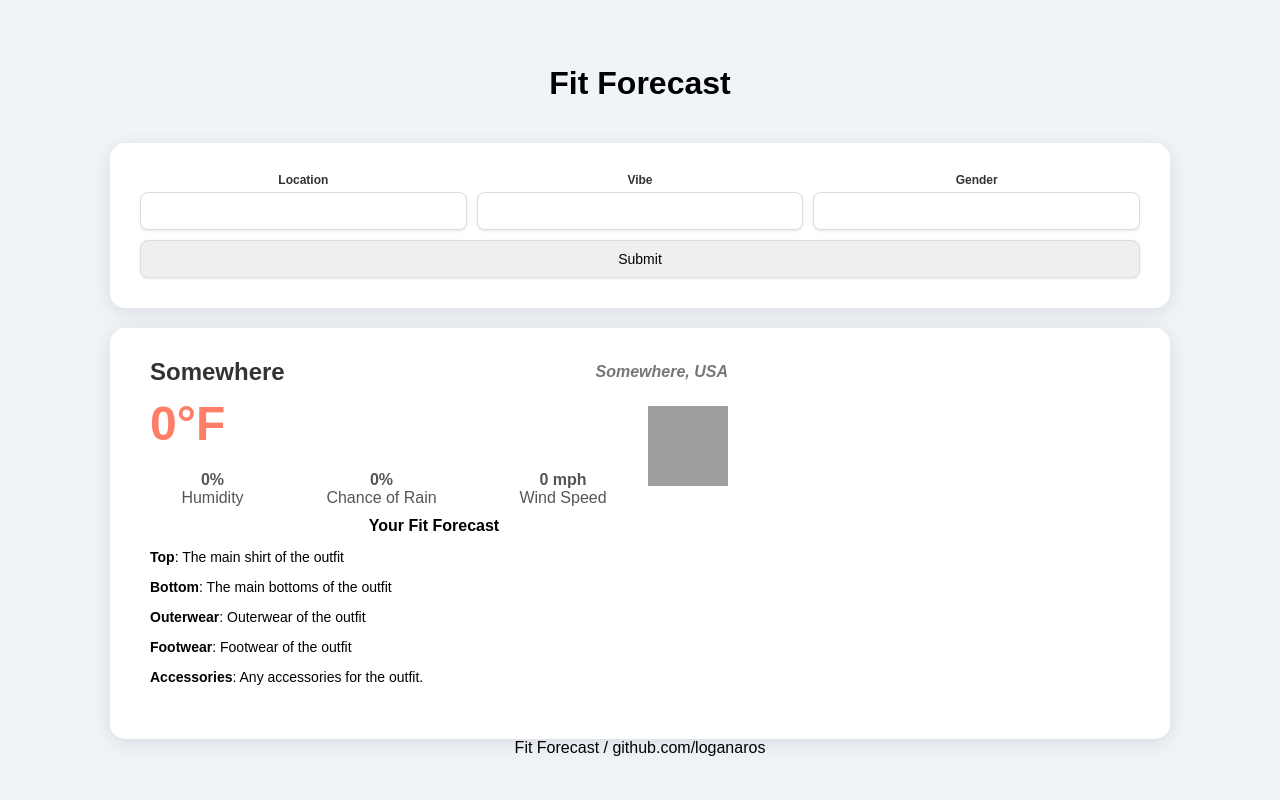
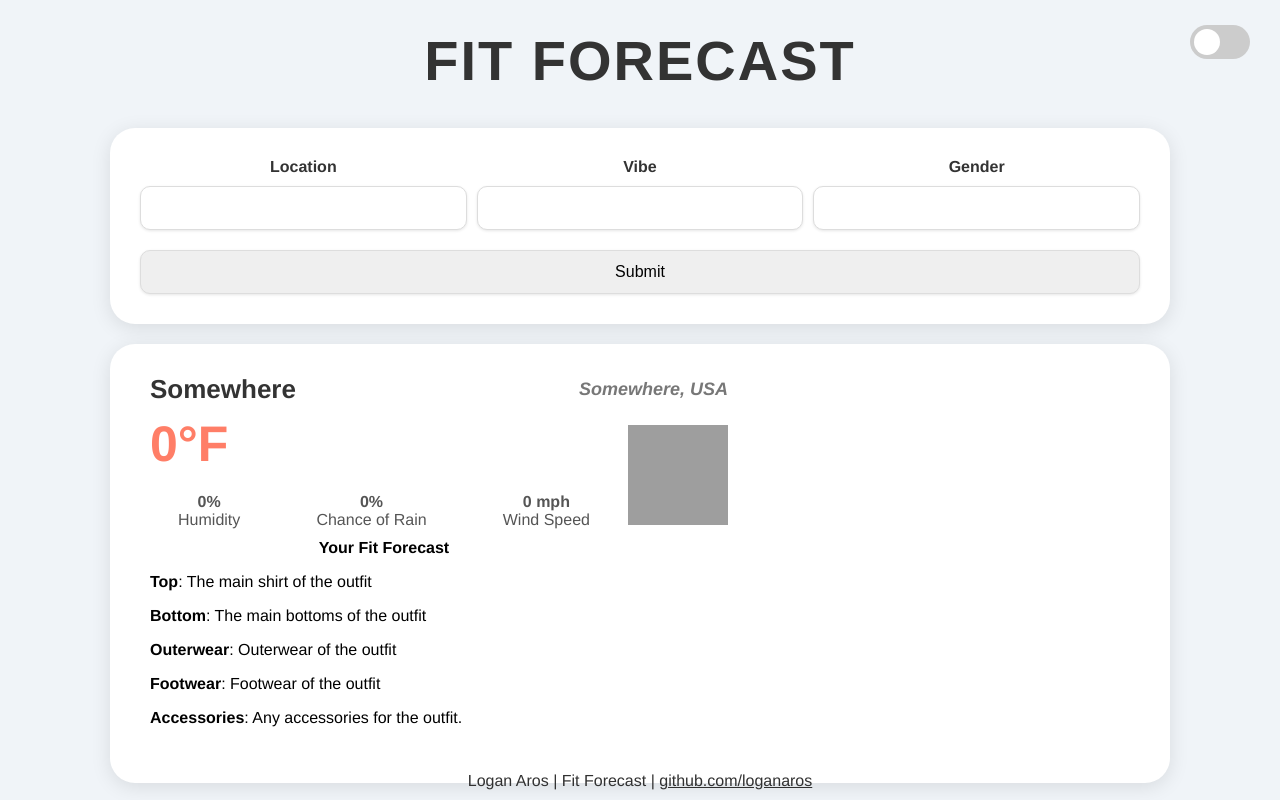
Before and after one commit to loganaros/FitForecast, a Flask app: page / in a window 1280 px wide. Run offline with Flask 3, Linux system fonts and the light colour scheme; grey boxes are pictures that could not be loaded.

Commit message:
modifying styles, adding light and dark mode and toggle for dark mode

```diff
--- /dev/null
+++ b/static/dark_mode.css
@@ -0,0 +1,290 @@
+body {
+    display: flex;
+    justify-content: center;
+    align-items: center;
+    height: 100vh;
+    margin: 0;
+    background-color: #282c34;
+    font-family: 'Helvetica Neue', sans-serif;
+    color: #ffffff;
+    flex-direction: column;
+}
+
+footer {
+    position: fixed;
+    left: 0;
+    bottom: 10px;
+    width: 100%;
+    color: #b0bec5;
+    text-align: center;
+}
+
+a {
+    color: #ffcc80;
+    text-decoration: none;
+}
+
+h1 {
+    font-family: 'Poppins', sans-serif;
+    font-size: 56px;
+    font-weight: 800;
+    letter-spacing: 2px;
+    color: #ff7043;
+    text-align: center;
+    margin-top: 10px;
+    margin-bottom: 10px;
+    text-transform: uppercase;
+}
+
+.weather-card {
+    background-color: #424242;
+    border-radius: 25px;
+    box-shadow: 0 6px 30px rgba(0, 0, 0, 0.3);
+    padding: 30px;
+    max-width: 1000px;
+    display: flex;
+    gap: 20px;
+    align-items: center;
+    margin-top: 20px;
+    width: 100%;
+    color: #ffffff;
+}
+
+.header-info {
+    display: flex;
+    align-items: center;
+    justify-content: space-between;
+    width: 100%;
+}
+
+.header-info h2 {
+    margin: 0;
+    font-size: 26px;
+    color: #ffcc80;
+    padding-left: 10px;
+}
+
+.header-info h3 {
+    color: #90a4ae;
+    font-size: 18px;
+    margin: 0;
+}
+
+.weather-icon {
+    width: 100px;
+    height: 100px;
+    margin: 20px 0;
+    float: right;
+}
+
+.temperature {
+    font-size: 50px;
+    font-weight: bold;
+    color: #ffa726;
+    margin: 10px 0;
+    padding-left: 10px;
+}
+
+.description {
+    font-size: 20px;
+    color: #b0bec5;
+    margin-bottom: 20px;
+}
+
+.additional-info {
+    display: flex;
+    justify-content: space-around;
+    color: #eceff1;
+}
+
+.additional-info div {
+    text-align: center;
+}
+
+.additional-info span {
+    display: block;
+    font-weight: bold;
+    color: #ffd54f;
+}
+
+.outfit-recommendation {
+    display: flex;
+    justify-content: space-around;
+    padding: 10px;
+}
+
+.outfit-recommendation div {
+    text-align: left;
+    color: #f5f5f5;
+}
+
+.outfit-recommendation span {
+    display: block;
+    font-weight: bold;
+    color: #ffcc80;
+    text-align: center;
+}
+
+.outfit-recommendation p {
+    font-size: 16px;
+}
+
+.outfit-image {
+    max-width: 100%;
+    height: auto;
+    border-radius: 10px;
+}
+
+.content {
+    flex: 3;
+}
+
+.img-container {
+    flex: 2;
+}
+
+.input-container {
+    width: 100%;
+    margin-top: 25px;
+    background-color: #424242;
+    border-radius: 25px;
+    box-shadow: 0 6px 30px rgba(0, 0, 0, 0.3);
+    max-width: 1000px;
+    padding: 30px;
+    color: #ffffff;
+}
+
+.text-inputs-container {
+    display: grid;
+    grid-template-columns: repeat(3, 1fr);
+    align-items: center;
+    gap: 10px;
+}
+
+.form-group {
+    margin-top: 20px;
+}
+
+.input-container input {
+    width: 100%;
+    padding: 12px;
+    font-size: 16px;
+    border: none;
+    border-radius: 10px;
+    outline: none;
+    background-color: #333333;
+    color: #ffffff;
+    box-shadow: 0 2px 10px rgba(0, 0, 0, 0.2);
+    transition: background-color 0.3s ease, box-shadow 0.3s ease;
+    box-sizing: border-box;
+}
+
+.input-container input:focus {
+    background-color: #555555;
+    box-shadow: 0 0 10px rgba(255, 204, 128, 0.6);
+}
+
+.input-container label {
+    display: block;
+    text-align: center;
+    font-weight: bold;
+    margin-bottom: 10px;
+    font-size: 16px;
+    color: #ffcc80;
+}
+
+.outfit-text {
+    width: 100%;
+}
+
+.skeleton {
+    background-color: #555555;
+    background-image: linear-gradient(90deg, #555555 25%, #666666 50%, #555555 75%);
+    background-size: 400% 100%;
+    animation: shimmer 3.5s infinite;
+    border-radius: 4px;
+}
+
+@keyframes shimmer {
+    0% {
+        background-position: -400% 0;
+    }
+
+    100% {
+        background-position: 400% 0;
+    }
+}
+
+.skeleton-text {
+    width: 100%;
+    height: 16px;
+    margin: 5px 0;
+}
+
+.skeleton-image {
+    width: 50%;
+    height: 100%;
+    margin-bottom: 10px;
+}
+
+.hidden {
+    display: none;
+}
+
+/* dark mode toggle switch */
+
+.switch {
+    height: 100px;
+    position: fixed;
+    right: 30px;
+    top: 25px;
+}
+
+.theme-switch {
+  display: inline-block;
+  height: 34px;
+  position: relative;
+  width: 60px;
+}
+
+.theme-switch input {
+  display:none;
+}
+
+.slider {
+  background-color: #ccc;
+  bottom: 0;
+  cursor: pointer;
+  left: 0;
+  position: absolute;
+  right: 0;
+  top: 0;
+  transition: .4s;
+}
+
+.slider:before {
+  background-color: #fff;
+  bottom: 4px;
+  content: "";
+  height: 26px;
+  left: 4px;
+  position: absolute;
+  transition: .4s;
+  width: 26px;
+}
+
+input:checked + .slider {
+  background-color: #404753;
+}
+
+input:checked + .slider:before {
+  transform: translateX(26px);
+}
+
+.slider.round {
+  border-radius: 34px;
+}
+
+.slider.round:before {
+  border-radius: 50%;
+}
--- a/static/styles.css
+++ b/static/light_mode.css
@@ -5,13 +5,38 @@ body {
     height: 100vh;
     margin: 0;
     background-color: #f0f4f8;
-    font-family: 'Arial', sans-serif;
+    font-family: 'Helvetica Neue', sans-serif;
     flex-direction: column;
+}
+
+footer {
+    position: fixed;
+    left: 0;
+    bottom: 10px;
+    width: 100%;
+    color: rgb(49, 49, 49);
+    text-align: center;
+}
+
+a {
+    color: rgb(49, 49, 49);
+}
+
+h1 {
+    font-family: 'Poppins', sans-serif;
+    font-size: 56px;
+    font-weight: 800;
+    letter-spacing: 2px;
+    color: #333;
+    text-align: center;
+    margin-top: 10px;
+    margin-bottom: 10px;
+    text-transform: uppercase;
 }
 
 .weather-card {
     background-color: #ffffff;
-    border-radius: 15px;
+    border-radius: 25px;
     box-shadow: 0 4px 20px rgba(0, 0, 0, 0.1);
     padding: 30px;
     max-width: 1000px;
@@ -31,26 +56,26 @@ body {
 
 .header-info h2 {
     margin: 0;
-    font-size: 24px;
+    font-size: 26px;
     color: #333;
     padding-left: 10px;
 }
 
 .header-info h3 {
     color: #777;
-    font-size: 16px;
+    font-size: 18px;
     margin: 0;
 }
 
 .weather-icon {
-    width: 80px;
-    height: 80px;
+    width: 100px;
+    height: 100px;
     margin: 20px 0;
     float: right;
 }
 
 .temperature {
-    font-size: 48px;
+    font-size: 50px;
     font-weight: bold;
     color: #ff7e67;
     margin: 10px 0;
@@ -58,7 +83,7 @@ body {
 }
 
 .description {
-    font-size: 18px;
+    font-size: 20px;
     color: #777;
     margin-bottom: 20px;
 }
@@ -95,13 +120,13 @@ body {
 }
 
 .outfit-recommendation p {
-    font-size: 14px;
+    font-size: 16px;
 }
 
 .outfit-image {
     max-width: 100%;
     height: auto;
-    border-radius: 8px;
+    border-radius: 10px;
 }
 
 .content {
@@ -114,9 +139,9 @@ body {
 
 .input-container {
     width: 100%;
-    margin-top: 20px;
+    margin-top: 25px;
     background-color: #ffffff;
-    border-radius: 15px;
+    border-radius: 25px;
     box-shadow: 0 4px 20px rgba(0, 0, 0, 0.1);
     max-width: 1000px;
     padding: 30px;
@@ -130,15 +155,15 @@ body {
 }
 
 .form-group {
-    margin-top: 10px;
+    margin-top: 20px;
 }
 
 .input-container input {
     width: 100%;
-    padding: 10px;
-    font-size: 14px;
+    padding: 12px;
+    font-size: 16px;
     border: 1px solid #ddd;
-    border-radius: 8px;
+    border-radius: 10px;
     outline: none;
     transition: border-color 0.3s ease, box-shadow 0.3s ease;
     box-shadow: 0 1px 3px rgba(0, 0, 0, 0.1);
@@ -154,8 +179,8 @@ body {
     display: block;
     text-align: center;
     font-weight: bold;
-    margin-bottom: 5px;
-    font-size: 12px;
+    margin-bottom: 10px;
+    font-size: 16px;
     color: #333;
 }
 
@@ -199,3 +224,61 @@ body {
 .hidden {
     display: none;
 }
+
+/* dark mode toggle switch */
+
+.switch {
+    height: 100px;
+    position: fixed;
+    right: 30px;
+    top: 25px;
+}
+
+.theme-switch {
+  display: inline-block;
+  height: 34px;
+  position: relative;
+  width: 60px;
+}
+
+.theme-switch input {
+  display:none;
+}
+
+.slider {
+  background-color: #ccc;
+  bottom: 0;
+  cursor: pointer;
+  left: 0;
+  position: absolute;
+  right: 0;
+  top: 0;
+  transition: .4s;
+}
+
+.slider:before {
+  background-color: #fff;
+  bottom: 4px;
+  content: "";
+  height: 26px;
+  left: 4px;
+  position: absolute;
+  transition: .4s;
+  width: 26px;
+}
+
+input:checked + .slider {
+  background-color: #2b2b2b;
+}
+
+input:checked + .slider:before {
+  transform: translateX(26px);
+}
+
+.slider.round {
+  border-radius: 34px;
+}
+
+.slider.round:before {
+  border-radius: 50%;
+}
--- a/templates/index.html
+++ b/templates/index.html
@@ -6,8 +6,10 @@
     <meta http-equiv="X-UA-Compatible" content="IE=edge">
     <meta name="viewport" content="width=device-width, initial-scale=1.0">
     <title>Fit Forecast</title>
-    <link rel="stylesheet" href="{{ url_for('static', filename='styles.css') }}">
+    <link rel="stylesheet" id="light-mode" href="{{ url_for('static', filename='light_mode.css') }}">
+    <link rel="stylesheet" id="dark-mode" href="{{ url_for('static', filename='dark_mode.css') }}" disabled>
     <script>
+        // Function to show skeleton loader
         function showSkeleton() {
             document.getElementById('loading-skeleton').classList.remove('hidden');
             document.getElementById('weather-card-content').classList.add('hidden');
@@ -19,6 +21,38 @@
         }
 
         document.addEventListener("DOMContentLoaded", function () {
+            const lightMode = document.getElementById('light-mode');
+            const darkMode = document.getElementById('dark-mode');
+            const toggleCheckbox = document.getElementById('toggle-dark-mode');
+
+            // Function to toggle between light and dark mode
+            function toggleDarkMode() {
+                setTimeout(() => {
+                    if (toggleCheckbox.checked) {
+                        // Switch to Dark Mode
+                        darkMode.disabled = false;
+                        lightMode.disabled = true;
+                        localStorage.setItem('theme', 'dark');
+                    } else {
+                        // Switch to Light Mode
+                        darkMode.disabled = true;
+                        lightMode.disabled = false;
+                        localStorage.setItem('theme', 'light');
+                    }
+                }, 300);
+            }
+
+            // Load saved theme preference on page load
+            const savedTheme = localStorage.getItem('theme');
+            if (savedTheme === 'dark') {
+                darkMode.disabled = false;
+                lightMode.disabled = true;
+                toggleCheckbox.checked = true;
+            }
+
+            // Add change event to the checkbox to toggle modes
+            toggleCheckbox.addEventListener('change', toggleDarkMode);
+
             const form = document.querySelector('form');
             form.addEventListener('submit', showSkeleton);
         });
@@ -26,7 +60,16 @@
 </head>
 
 <body>
-    <h1>Fit Forecast</h1>
+    <div>
+        <h1>Fit Forecast</h1>
+        <!-- <button class="dark-mode-button" id="toggle-dark-mode" onclick="toggleDarkMode()">Switch to Dark Mode</button> -->
+        <div class="switch">
+            <label class="theme-switch" for="toggle-dark-mode">
+                <input type="checkbox" id="toggle-dark-mode" />
+                <div class="slider round"></div>
+            </label>
+        </div>
+    </div>
     <form method="post" action="/" class="input-container">
         {{ form.hidden_tag() }}
         <div class="text-inputs-container">
@@ -119,7 +162,7 @@
     </div>
 </body>
 <footer>
-    Fit Forecast / github.com/loganaros
+    Logan Aros | Fit Forecast | <a href="github.com/loganaros">github.com/loganaros</a>
 </footer>
 
 </html>
```
